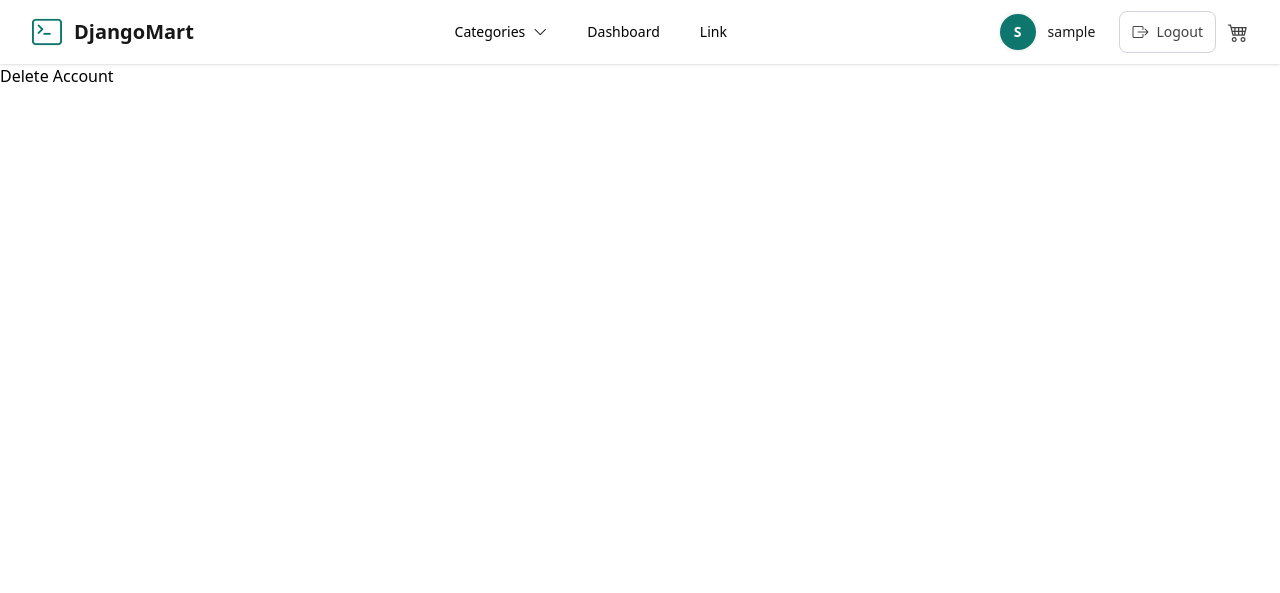
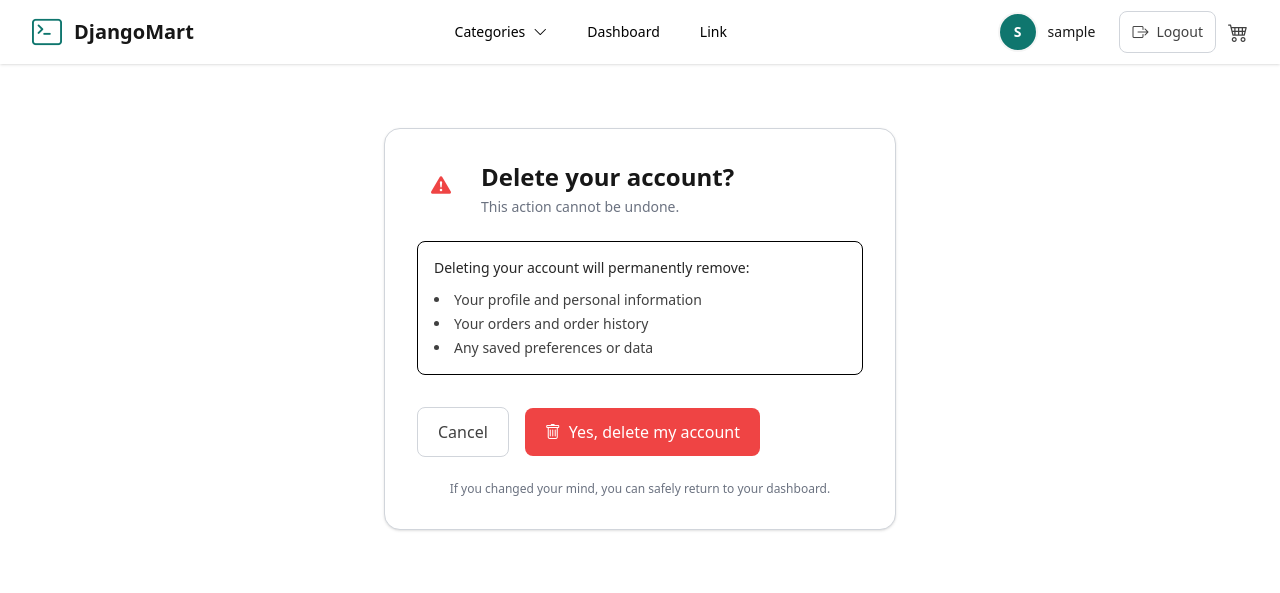
Before and after one commit to EslamKamel89/djangomart, a Django app: page /account/dashboard/account-delete in a window 1280 px wide. Shown: the top 593 px of the page. Run offline with Django 5.2, Linux system fonts and the light colour scheme; the visitor is signed in with stand-in values (Sample User, id 1); data that the repository does not hold is empty; some libraries are stand-ins or nearby versions.

Commit message:
feat(account): enforce email requirement and add styled account deletion flow

```diff
--- a/account/forms.py
+++ b/account/forms.py
@@ -69,6 +69,7 @@ class LoginForm(AuthenticationForm):
 class UpdateUserForm(forms.ModelForm):
     def __init__(self, *args: Any, **kwargs: Any) -> None:
         super().__init__(*args, **kwargs)
+        self.fields["email"].required = True
         self.helper = FormHelper(self)
         self.helper.form_method = "POST"
         self.helper.form_class = "space-y-4 max-w-lg mx-auto"
--- a/account/templates/account/dashboard/account-delete.html
+++ b/account/templates/account/dashboard/account-delete.html
@@ -4,6 +4,67 @@
 {% block title %} Delete Account {% endblock %}
 
 {% block content %}
-<h1>Delete Account</h1>
+
+<div class="min-h-[60vh] flex items-center justify-center px-4 py-16">
+  <div
+    class="max-w-lg w-full bg-white border border-neutral rounded-2xl shadow-sm p-8"
+  >
+    <!-- Header -->
+    <div class="flex items-start gap-4">
+      <div
+        class="h-12 w-12 rounded-full bg-error/10 flex items-center justify-center"
+      >
+        <i class="bi bi-exclamation-triangle-fill text-error text-xl"></i>
+      </div>
+
+      <div>
+        <h1 class="text-2xl font-bold text-neutral-900">
+          Delete your account?
+        </h1>
+        <p class="mt-1 text-sm text-muted">This action cannot be undone.</p>
+      </div>
+    </div>
+
+    <!-- Warning content -->
+    <div class="mt-6 border border-error/30 bg-error/5 rounded-lg p-4">
+      <p class="text-sm text-neutral-800">
+        Deleting your account will permanently remove:
+      </p>
+      <ul class="mt-3 list-disc list-inside text-sm text-neutral-700 space-y-1">
+        <li>Your profile and personal information</li>
+        <li>Your orders and order history</li>
+        <li>Any saved preferences or data</li>
+      </ul>
+    </div>
+
+    <!-- Actions -->
+    <div class="mt-8 flex flex-col sm:flex-row items-center gap-4">
+      <!-- Cancel -->
+      <a
+        href="{% url 'dashboard' %}"
+        class="inline-flex items-center justify-center w-full sm:w-auto px-5 py-3 rounded-lg border border-neutral text-neutral-700 hover:bg-neutral-100 transition"
+      >
+        Cancel
+      </a>
+
+      <!-- Confirm delete -->
+      <form method="POST" class="w-full sm:w-auto">
+        {% csrf_token %}
+        <button
+          type="submit"
+          class="inline-flex items-center justify-center w-full sm:w-auto px-5 py-3 rounded-lg bg-error text-white font-medium hover:brightness-95 transition"
+        >
+          <i class="bi bi-trash mr-2"></i>
+          Yes, delete my account
+        </button>
+      </form>
+    </div>
+
+    <!-- Footer note -->
+    <p class="mt-6 text-xs text-muted text-center">
+      If you changed your mind, you can safely return to your dashboard.
+    </p>
+  </div>
+</div>
 
 {% endblock %}
--- a/account/templates/account/dashboard/account-management.html
+++ b/account/templates/account/dashboard/account-management.html
@@ -8,7 +8,7 @@
 
 <div
   class="max-w-4xl mx-auto px-4 py-16"
-  x-data="{ tab: sessionStorage.getItem('account-tab')|| 'basic' }"
+  x-data="{ tab: sessionStorage.getItem('account-tab') || 'basic' }"
 >
   <!-- Page Header -->
   <div class="mb-10">
--- a/account/views.py
+++ b/account/views.py
@@ -117,6 +117,12 @@ class AccountDeleteView(LoginRequiredMixin, View):
     def get(self, request: HttpRequest):
         return render(request, "account/dashboard/account-delete.html")
 
+    def post(self, request: HttpRequest):
+        user = User.objects.filter(id=request.user.id)  # type: ignore
+        user.delete()
+        logout(request)
+        return redirect(reverse("dashboard"))
+
 
 class AccountManagementView(LoginRequiredMixin, View):
     def get(self, request: HttpRequest):
```
Also changed, not shown: account/templates/account/dashboard/dashboard.html (+22 -1 lines).
